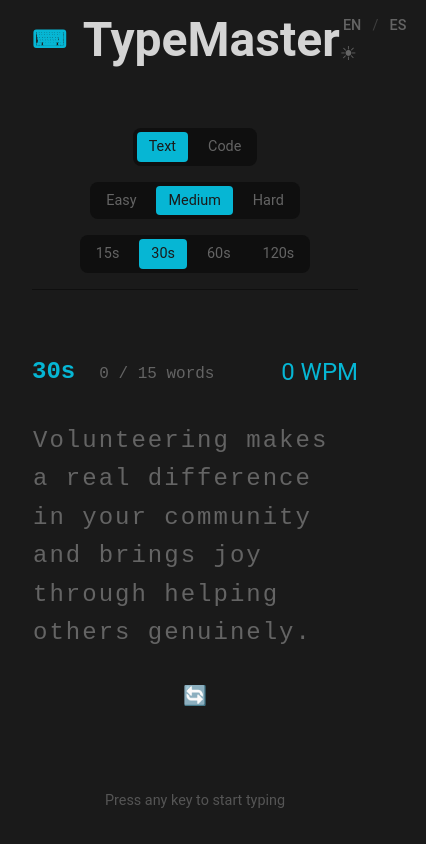
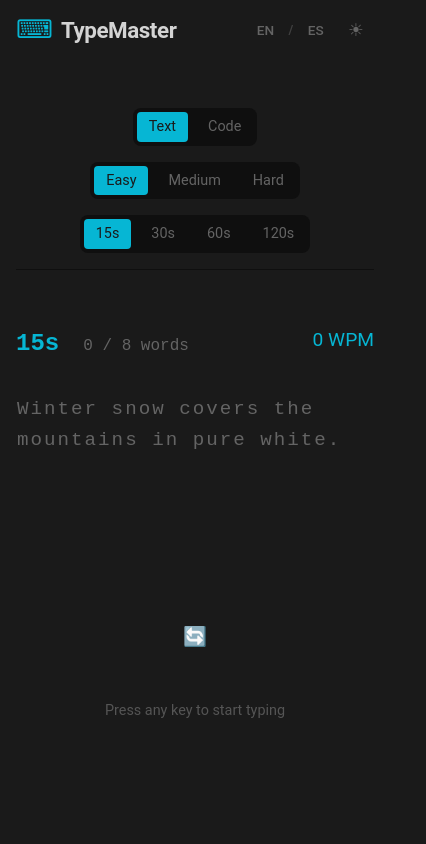
Before and after one commit to Sanchez19sa/TypingMaster, a React (Vite) app: page / in a window 390 px wide. Shown: the whole page, 426 px wide, since content can reach past the window. Built offline with nearby package versions, Linux system fonts and the light colour scheme.

Commit message:
fix: chart rendering errors on mobile and responsive layouts

```diff
--- a/src/App.css
+++ b/src/App.css
@@ -1,6 +1,11 @@
 .hint-text {
     color: var(--text-sub);
-    margin-top: 2rem;
+    margin-top: 0.5rem;
     font-size: 0.9rem;
     opacity: 0.8;
+    transition: opacity 0.3s ease;
 }
+
+.hint-text.hidden {
+    opacity: 0;
+}
--- a/src/App.tsx
+++ b/src/App.tsx
@@ -18,8 +18,8 @@
 
     // Test Config State
     const [mode, setMode] = React.useState<TestMode>('text');
-    const [difficulty, setDifficulty] = React.useState<Difficulty>('medium');
-    const [duration, setDuration] = React.useState(30);
+    const [difficulty, setDifficulty] = React.useState<Difficulty>('easy');
+    const [duration, setDuration] = React.useState(15);
     const [codeLanguage, setCodeLanguage] = React.useState<CodeLanguage>('javascript');
 
     // Apply Theme
@@ -45,26 +45,20 @@
         codeLanguage
     });
 
-    // Track previous language to prevent loops
     const prevLangRef = useRef(i18n.language);
 
-    // Problem 3: Handle language change manually
     useEffect(() => {
-        // Only run if language ACTUALLY changed
         if (prevLangRef.current !== i18n.language) {
             prevLangRef.current = i18n.language;
 
-            // If we are finished, we do nothing (ResultsCard handles translation)
-            // If we are idle or running, we reset but keep the index/text ID if possible
             if (status !== 'finished') {
                 resetTest(true);
             }
         }
     }, [i18n.language, status, resetTest]);
 
-    // Handle Config Changes explicitly here to avoid loops in the hook
+
     useEffect(() => {
-        // Reset completely (new text) when mode/difficulty/duration changes
         resetTest(false);
     }, [mode, difficulty, duration, codeLanguage]);
 
--- a/src/components/Header/Header.css
+++ b/src/components/Header/Header.css
@@ -4,27 +4,96 @@
     justify-content: space-between;
     align-items: center;
     width: 100%;
+    gap: 1rem;
 }
 
 .header__logo {
     display: flex;
     align-items: center;
-    gap: 1rem;
+    gap: 0.75rem;
     color: var(--text-main);
-    font-size: 1.5rem;
-    font-weight: bold;
+    cursor: default;
+    flex-shrink: 0;
+    line-height: 1;
+}
+
+.header__logo h1 {
+    font-size: 1.8rem;
+    font-weight: 700;
+    margin: 0;
+    letter-spacing: -0.02em;
 }
 
 .header__icon {
     color: var(--primary-color);
+    font-size: 2rem;
+}
+
+.header__controls {
+    display: flex;
+    align-items: center;
+    gap: 1rem; /* Consistent spacing between Lang toggle and Theme btn */
+    flex-shrink: 0;
 }
 
 .header__btn {
+    display: flex;
+    align-items: center;
+    justify-content: center;
+    width: 40px;
+    height: 40px;
+    border-radius: 50%;
     color: var(--text-sub);
     font-size: 1.2rem;
-    transition: color 0.2s;
+    transition: all 0.2s cubic-bezier(0.4, 0, 0.2, 1);
+    background-color: transparent;
+    border: 1px solid transparent;
 }
 
 .header__btn:hover {
     color: var(--text-main);
+    background-color: var(--bg-secondary);
+    transform: rotate(15deg);
 }
+
+.header__btn:active {
+    transform: scale(0.95);
+}
+
+/* Mobile Responsiveness */
+@media (max-width: 600px) {
+    .header {
+        height: 60px; /* Slightly tighter header on mobile */
+    }
+
+    .header__logo {
+        gap: 0.5rem;
+    }
+
+    .header__logo h1 {
+        font-size: 1.4rem; /* Smaller title */
+    }
+
+    .header__icon {
+        font-size: 1.6rem; /* Smaller icon */
+    }
+
+    .header__controls {
+        gap: 0.5rem;
+    }
+
+    .header__btn {
+        width: 36px;
+        height: 36px;
+        font-size: 1.1rem;
+    }
+}
+
+@media (max-width: 380px) {
+    .header__logo h1 {
+        font-size: 1.2rem;
+    }
+    .header__icon {
+        font-size: 1.4rem;
+    }
+}
--- a/src/components/Header/Header.tsx
+++ b/src/components/Header/Header.tsx
@@ -19,7 +19,12 @@
             </div>
             <div className="header__controls">
                 <LanguageToggle />
-                <button className="header__btn" onClick={toggleTheme}>
+                <button
+                    className="header__btn"
+                    onClick={toggleTheme}
+                    aria-label="Toggle theme"
+                    title={currentTheme === 'dark' ? 'Switch to light mode' : 'Switch to dark mode'}
+                >
                     {currentTheme === 'dark' ? '☀' : '☾'}
                 </button>
             </div>
--- a/src/components/LanguageToggle/LanguageToggle.css
+++ b/src/components/LanguageToggle/LanguageToggle.css
@@ -2,16 +2,19 @@
     display: flex;
     align-items: center;
     gap: 0.5rem;
-    margin-right: 1rem;
     font-size: 0.9rem;
     color: var(--text-sub);
+    font-weight: bold;
+    user-select: none;
 }
 
 .lang-btn {
     color: var(--text-sub);
     font-weight: 500;
     transition: color 0.2s;
-    padding: 0.2rem;
+    padding: 0.2rem 0.4rem;
+    border-radius: var(--radius-sm);
+    font-size: 0.85rem;
 }
 
 .lang-btn:hover {
@@ -25,4 +28,5 @@
 .lang-sep {
     color: var(--text-sub);
     opacity: 0.5;
+    font-size: 0.8rem;
 }
--- a/src/components/ResultsCard/Chart.tsx
+++ b/src/components/ResultsCard/Chart.tsx
@@ -1,4 +1,4 @@
-import React from 'react';
+import React, { useCallback, useLayoutEffect, useMemo, useRef, useState } from 'react';
 import {
   ComposedChart,
   Line,
@@ -6,10 +6,8 @@
   YAxis,
   CartesianGrid,
   Tooltip,
-  ResponsiveContainer,
   Scatter,
   ReferenceLine,
-  Label
 } from 'recharts';
 import type { ChartPoint } from '../../types/typing.types';
 
@@ -17,33 +15,27 @@
   data: ChartPoint[];
   averageWpm: number;
   lang: string;
+  /** Altura fija del chart; evita depender de padres con height: 100% */
+  height?: number;
 }
 
+type Lang = 'en' | 'es';
+
 const translations = {
-  en: {
-    word: "Word",
-    time: "Time",
-    wpm: "WPM",
-    raw: "Raw",
-    errors: "Errors",
-    axisTime: "time (s)",
-    axisWpm: "words per minute",
-    axisError: "errors"
-  },
-  es: {
-    word: "Palabra",
-    time: "Tiempo",
-    wpm: "PPM",
-    raw: "Bruto",
-    errors: "Errores",
-    axisTime: "tiempo (s)",
-    axisWpm: "palabras por minuto",
-    axisError: "errores"
-  }
+  en: { word: 'Word', time: 'Time', wpm: 'WPM', raw: 'Raw', errors: 'Errors' },
+  es: { word: 'Palabra', time: 'Tiempo', wpm: 'PPM', raw: 'Bruto', errors: 'Errores' },
+} satisfies Record<Lang, Record<string, string>>;
+
+type TooltipProps = {
+  active?: boolean;
+  payload?: any[];
+  label?: any;
+  t: (typeof translations)[Lang];
 };
 
-const CustomTooltip = ({ active, payload, label, t }: any) => {
-  if (active && payload && payload.length) {
+const CustomTooltip: React.FC<TooltipProps> = ({ active, payload, label, t }) => {
+  if (!active || !payload?.length) return null;
+
   const wpmData = payload.find((p: any) => p.dataKey === 'wpm');
   const rawData = payload.find((p: any) => p.dataKey === 'raw');
   const errorData = payload.find((p: any) => p.dataKey === 'error');
@@ -51,102 +43,174 @@
   const totalWords = payload[0]?.payload?.totalWords;
 
   return (
-      <div className="custom-tooltip" style={{
+    <div
+      className="custom-tooltip"
+      style={{
         backgroundColor: 'var(--bg-secondary)',
         padding: '0.5rem',
         border: '1px solid var(--primary-color)',
-        borderRadius: '4px',
-        boxShadow: '0 2px 5px rgba(0,0,0,0.2)'
-      }}>
-        {wordNumber !== undefined && totalWords && (
-            <p style={{
+        borderRadius: 4,
+        boxShadow: '0 4px 6px rgba(0,0,0,0.3)',
+        zIndex: 100,
+      }}
+    >
+      {wordNumber !== undefined && totalWords ? (
+        <p
+          style={{
             color: 'var(--primary-color)',
             fontWeight: 'bold',
             fontSize: '0.9rem',
-                marginBottom: '0.2rem'
-            }}>
+            marginBottom: '0.2rem',
+          }}
+        >
           {t.word}: {wordNumber}/{totalWords}
         </p>
-        )}
+      ) : null}
+
       <p style={{ color: 'var(--text-sub)', fontSize: '0.8rem' }}>
         {t.time}: {label}s
       </p>
-        {wpmData && (
+
+      {wpmData ? (
         <p style={{ color: 'var(--primary-color)', fontWeight: 'bold' }}>
           {t.wpm}: {wpmData.value}
         </p>
-        )}
-        {rawData && (
+      ) : null}
+
+      {rawData ? (
         <p style={{ color: 'var(--text-sub)', fontSize: '0.9rem' }}>
           {t.raw}: {rawData.value}
         </p>
-        )}
-        {errorData && errorData.value > 0 && (
+      ) : null}
+
+      {errorData?.value > 0 ? (
         <p style={{ color: 'var(--error-color)', fontSize: '0.9rem' }}>
           {t.errors}: {errorData.value}
         </p>
-        )}
+      ) : null}
     </div>
   );
-  }
-  return null;
 };
 
-const Chart: React.FC<ChartProps> = ({ data, averageWpm, lang }) => {
-  if (!data || data.length < 1) return null;
+function clampPositiveInt(n: number) {
+  const v = Math.floor(n);
+  return Number.isFinite(v) && v > 0 ? v : 0;
+}
 
-  const t = translations[lang as 'en' | 'es'] || translations.en;
+const Chart: React.FC<ChartProps> = ({ data, averageWpm, lang, height = 250 }) => {
+  const t = (translations as any)[lang] ?? translations.en;
+
+  const wrapperRef = useRef<HTMLDivElement | null>(null);
+  const [width, setWidth] = useState<number>(0);
+
+  useLayoutEffect(() => {
+    const el = wrapperRef.current;
+    if (!el) return;
+
+    const measure = () => {
+      const next = clampPositiveInt(el.clientWidth);
+      setWidth(next);
+    };
+
+    measure();
+
+    const ro = new ResizeObserver(() => measure());
+    ro.observe(el);
+
+    return () => ro.disconnect();
+  }, []);
+
+  const chartWidth = width;
+  const chartHeight = clampPositiveInt(height);
+
+  const canRender = data?.length > 0 && chartWidth > 0 && chartHeight > 0;
+
+  const errorShape = useCallback((props: any) => {
+    const { cx, cy, payload } = props;
+    if (!payload || payload.error === 0) return <g />;
+    return (
+      <text
+        x={cx}
+        y={cy}
+        dy={3}
+        textAnchor="middle"
+        fill="var(--error-color)"
+        fontSize={12}
+        fontWeight="bold"
+      >
+        ×
+      </text>
+    );
+  }, []);
+
+  // Tooltip component instance estable (evita remounts)
+  const tooltipContent = useMemo(() => <CustomTooltip t={t} />, [t]);
 
   return (
-    <div style={{ width: '100%', height: '100%', minHeight: '300px' }} className="fade-in">
-      <ResponsiveContainer width="100%" height="100%" minWidth={0} minHeight={0}>
+    <div
+      ref={wrapperRef}
+      style={{
+        width: '100%',
+        height: chartHeight,
+        minHeight: chartHeight,
+        // Importante en layouts flex: evita que el item colapse raro
+        minWidth: 0,
+      }}
+    >
+      {!canRender ? null : (
         <ComposedChart
+          width={chartWidth}
+          height={chartHeight}
           data={data}
-          margin={{ top: 10, right: 10, left: 10, bottom: 20 }}
+          margin={{ top: 10, right: 10, left: -20, bottom: 0 }}
         >
           <CartesianGrid strokeDasharray="3 3" opacity={0.1} vertical={false} />
 
           <XAxis
             dataKey="time"
             stroke="var(--text-sub)"
-            tick={{ fill: 'var(--text-sub)', fontSize: 12 }}
+            tick={{ fill: 'var(--text-sub)', fontSize: 10 }}
             tickLine={false}
             axisLine={false}
             dy={10}
-          >
-            <Label value={t.axisTime} position="insideBottom" offset={-10} fill="var(--text-sub)" fontSize={12} />
-          </XAxis>
+            interval="preserveStartEnd"
+          />
 
           <YAxis
             yAxisId="left"
             stroke="var(--text-sub)"
-            tick={{ fill: 'var(--text-sub)', fontSize: 12 }}
+            tick={{ fill: 'var(--text-sub)', fontSize: 10 }}
             tickLine={false}
             axisLine={false}
             domain={[0, 'auto']}
-          >
-             <Label value={t.axisWpm} angle={-90} position="insideLeft" style={{ textAnchor: 'middle' }} fill="var(--text-sub)" fontSize={12} dx={-10} />
-          </YAxis>
+            width={40}
+          />
 
           <YAxis
             yAxisId="right"
             orientation="right"
             stroke="var(--error-color)"
-            tick={{ fill: 'var(--error-color)', fontSize: 12 }}
+            tick={{ fill: 'var(--error-color)', fontSize: 10 }}
             tickLine={false}
             axisLine={false}
             allowDecimals={false}
             dataKey="error"
-          >
-            <Label value={t.axisError} angle={90} position="insideRight" style={{ textAnchor: 'middle' }} fill="var(--error-color)" fontSize={12} dx={10} />
-          </YAxis>
+            width={30}
+          />
 
           <Tooltip
-            content={<CustomTooltip t={t} />}
+            content={tooltipContent}
             cursor={{ stroke: 'var(--text-sub)', strokeWidth: 1, opacity: 0.2 }}
+            isAnimationActive={false}
           />
 
-          <ReferenceLine y={averageWpm} yAxisId="left" stroke="var(--text-sub)" strokeDasharray="3 3" opacity={0.5} />
+          <ReferenceLine
+            y={averageWpm}
+            yAxisId="left"
+            stroke="var(--text-sub)"
+            strokeDasharray="3 3"
+            opacity={0.5}
+          />
 
           <Line
             yAxisId="left"
@@ -155,10 +219,10 @@
             stroke="var(--primary-color)"
             strokeWidth={3}
             dot={false}
-            activeDot={{ r: 6, fill: 'var(--primary-color)' }}
-            animationDuration={1500}
-            isAnimationActive={true}
+            activeDot={{ r: 5, fill: 'var(--primary-color)' }}
+            animationDuration={1000}
           />
+
           <Line
             yAxisId="left"
             type="monotone"
@@ -168,28 +232,20 @@
             dot={false}
             strokeDasharray="5 5"
             opacity={0.5}
-            animationDuration={1500}
-            isAnimationActive={true}
+            animationDuration={1000}
           />
+
           <Scatter
             yAxisId="right"
             dataKey="error"
             fill="var(--error-color)"
-            shape={(props: any) => {
-                const { cx, cy, payload } = props;
-                // Return empty group instead of null to satisfy Typescript/Recharts
-                if (payload.error === 0) return <g />;
-                return (
-                    <text x={cx} y={cy} dy={4} textAnchor="middle" fill="var(--error-color)" fontSize={14} fontWeight="bold">×</text>
-                );
-            }}
-            animationDuration={1500}
-            isAnimationActive={true}
+            shape={errorShape}
+            animationDuration={1000}
           />
         </ComposedChart>
-      </ResponsiveContainer>
+      )}
     </div>
   );
 };
 
-export default Chart;
+export default React.memo(Chart);
--- a/src/components/ResultsCard/ResultsCard.css
+++ b/src/components/ResultsCard/ResultsCard.css
@@ -3,7 +3,8 @@
     max-width: 1000px;
     display: flex;
     flex-direction: column;
-    gap: 2rem;
+    gap: 1rem;
+    animation: fadeIn 0.5s ease-out forwards;
 }
 
 .results-header {
@@ -37,16 +38,16 @@
 
 .chart-wrapper {
     width: 100%;
-    height: 300px;
+    height: 250px;
     position: relative;
-    /* Optional: add a subtle background or border if desired */
+    min-width: 0;
 }
 
 .results-details {
     display: flex;
     justify-content: space-between;
     width: 100%;
-    padding-top: 1rem;
+    padding-top: 0;
 }
 
 .stat-group.small .stat-label {
@@ -58,12 +59,14 @@
 .stat-group.small .stat-value {
     font-size: 1.5rem;
     color: var(--text-main);
+    white-space: nowrap;
 }
 
 .results-actions {
     display: flex;
     justify-content: center;
-    margin-top: 2rem;
+    align-items: center;
+    margin-top: 0;
 }
 
 .action-btn {
@@ -86,3 +89,45 @@
     outline: none;
     color: var(--primary-color);
 }
+
+/* Mobile Responsiveness */
+@media (max-width: 768px) {
+    .results-container {
+        gap: 1.5rem;
+    }
+
+    .results-header {
+        justify-content: space-around;
+        gap: 1rem;
+    }
+
+    .stat-group.big .stat-label {
+        font-size: 1.2rem;
+    }
+
+    .stat-group.big .stat-value {
+        font-size: 2.8rem;
+    }
+
+    .chart-wrapper {
+        height: 220px;
+    }
+
+    .results-details {
+        display: grid;
+        grid-template-columns: repeat(2, 1fr);
+        gap: 1.5rem 1rem;
+        justify-items: center;
+        text-align: center;
+    }
+
+    .stat-group.small {
+        align-items: center;
+    }
+}
+
+@media (max-width: 400px) {
+    .stat-group.big .stat-value {
+        font-size: 2.2rem;
+    }
+}
--- a/src/components/ResultsCard/ResultsCard.tsx
+++ b/src/components/ResultsCard/ResultsCard.tsx
@@ -15,28 +15,22 @@
 
     const translations = {
       en: {
-        wpm: 'wpm',
-        accuracy: 'acc',
+        wpm: 'WPM',
+        accuracy: 'Accuracy',
         testType: 'test type',
-        raw: 'raw',
-        characters: 'characters',
-        words: 'words',
-        consistency: 'consistency',
-        time: 'time',
-        correct: 'correct',
-        incorrect: 'incorrect'
+        consistency: 'Consistency',
+        time: 'Time',
+        correct: 'Correct Characters',
+        incorrect: 'Incorrect Characters',
       },
       es: {
-        wpm: 'ppm',
-        accuracy: 'precisión',
-        testType: 'tipo de prueba',
-        raw: 'bruto',
-        characters: 'caracteres',
-        words: 'palabras',
-        consistency: 'consistencia',
-        time: 'tiempo',
-        correct: 'correctas',
-        incorrect: 'incorrectas'
+        wpm: 'PPM',
+        accuracy: 'Precisión',
+        testType: 'Tipo',
+        consistency: 'Consistencia',
+        time: 'Tiempo',
+        correct: 'Caracteres correctos',
+        incorrect: 'Caracteres incorrectos',
       }
     };
 
@@ -82,26 +76,17 @@
                     <div className="stat-label">{tLabels.testType}</div>
                     <div className="stat-value text-sub">{tLabels.time} {stats.chartData.length}s</div>
                 </div>
+
                 <div className="stat-group small">
-                    <div className="stat-label">{tLabels.raw}</div>
-                    <div className="stat-value primary">{stats.rawWpm}</div>
+                    <div className="stat-label">{tLabels.correct}</div>
+                    <div className="stat-value text-main">{stats.correctChars}</div>
                 </div>
+
                 <div className="stat-group small">
-                    <div className="stat-label">{tLabels.characters}</div>
-                    <div className="stat-value" title="correct/incorrect/missing/extra">
-                        <span className="text-main">{stats.correctChars}</span>/
-                        <span className="error">{stats.incorrectChars}</span>/
-                        <span className="text-sub">0</span>/
-                        <span className="text-sub">0</span>
-                    </div>
+                    <div className="stat-label">{tLabels.incorrect}</div>
+                    <div className="stat-value error">{stats.incorrectChars}</div>
                 </div>
-                 <div className="stat-group small">
-                    <div className="stat-label">{tLabels.words}</div>
-                    <div className="stat-value" title={`${tLabels.correct}/${tLabels.incorrect}`}>
-                        <span className="text-main">{stats.correctWords}</span>/
-                        <span className="error">{stats.incorrectWords}</span>
-                    </div>
-                </div>
+
                 <div className="stat-group small">
                     <div className="stat-label">{tLabels.consistency}</div>
                     <div className="stat-value">{consistency}%</div>
--- a/src/components/TypingBox/TypingBox.css
+++ b/src/components/TypingBox/TypingBox.css
@@ -68,6 +68,14 @@
     justify-content: center;
     margin-top: 0.5rem;
     height: 50px; /* fixed height to prevent layout shift */
+    opacity: 1;
+    transition: opacity 0.3s ease;
+    pointer-events: auto;
+}
+
+.refresh-container.hidden {
+    opacity: 0;
+    pointer-events: none;
 }
 
 .refresh-btn {
@@ -98,3 +106,9 @@
 [data-theme='light'] .refresh-btn:hover {
     background-color: rgba(0,0,0,0.05);
 }
+
+@media (max-width: 768px) {
+    .typing-header {
+        font-size: 1.2rem;
+    }
+}
--- a/src/components/TypingBox/TypingBox.tsx
+++ b/src/components/TypingBox/TypingBox.tsx
@@ -22,10 +22,8 @@
 }) => {
     const inputRef = useRef<HTMLInputElement>(null);
 
-    // Fix Problem 1: Global "Press any key to start"
     useEffect(() => {
         const handleGlobalKeyDown = (e: KeyboardEvent) => {
-            // Ignore if modifier keys are pressed (shortcuts)
             if (e.ctrlKey || e.altKey || e.metaKey) return;
 
             // If input is not focused, focus it
@@ -38,7 +36,6 @@
         return () => window.removeEventListener('keydown', handleGlobalKeyDown);
     }, []);
 
-    // Keep focus logic (existing)
     useEffect(() => {
         if (isFocused && inputRef.current) {
             inputRef.current.focus();
@@ -54,7 +51,6 @@
         e.target.value = '';
     };
 
-    // Handle special keys like Enter captured by the input
     const handleKeyDown = (e: React.KeyboardEvent<HTMLInputElement>) => {
         if (e.key === 'Enter') {
             e.preventDefault();
@@ -66,7 +62,6 @@
         inputRef.current?.focus();
     };
 
-    // Show refresh button only when idle (no input yet)
     const showRefresh = userInput.length === 0;
 
     return (
@@ -84,18 +79,20 @@
                 )}
             </div>
 
-            {showRefresh && onGenerateNew && (
-                <div className="refresh-container fade-in">
+            {/* Changed conditional rendering to class-based visibility to reserve space */}
+            <div className={`refresh-container ${!showRefresh ? 'hidden' : ''}`}>
+                {onGenerateNew && (
                     <button
                         className="refresh-btn"
                         onClick={onGenerateNew}
                         title="Generate new text"
                         aria-label="Generate new text"
+                        tabIndex={!showRefresh ? -1 : 0}
                     >
                         🔄
                     </button>
-                </div>
-            )}
+                )}
+            </div>
 
             <input
                 ref={inputRef}
--- a/src/components/WordDisplay/WordDisplay.css
+++ b/src/components/WordDisplay/WordDisplay.css
@@ -35,3 +35,12 @@
     z-index: 10;
     opacity: 0;
 }
+
+@media (max-width: 768px) {
+    .word-display {
+        font-size: 1.2rem;
+    }
+    .cursor {
+        height: 1.2rem;
+    }
+}
--- a/src/styles/globals.css
+++ b/src/styles/globals.css
@@ -14,9 +14,11 @@
   flex: 1;
   display: flex;
   flex-direction: column;
-  justify-content: center;
+  justify-content: flex-start;
   align-items: center;
   gap: 2rem;
+  width: 100%;
+  padding-top: 1rem;
 }
 
 /* Animations */
@@ -41,3 +43,15 @@
   z-index: -1;
   pointer-events: none;
 }
+
+/* Mobile Responsiveness */
+@media (max-width: 768px) {
+  .app-container {
+    padding: 0 1rem;
+  }
+
+  .main-content {
+    gap: 1.5rem;
+    padding-top: 2rem;
+  }
+}
```
Lines whose indentation alone changed are shown as unchanged.
